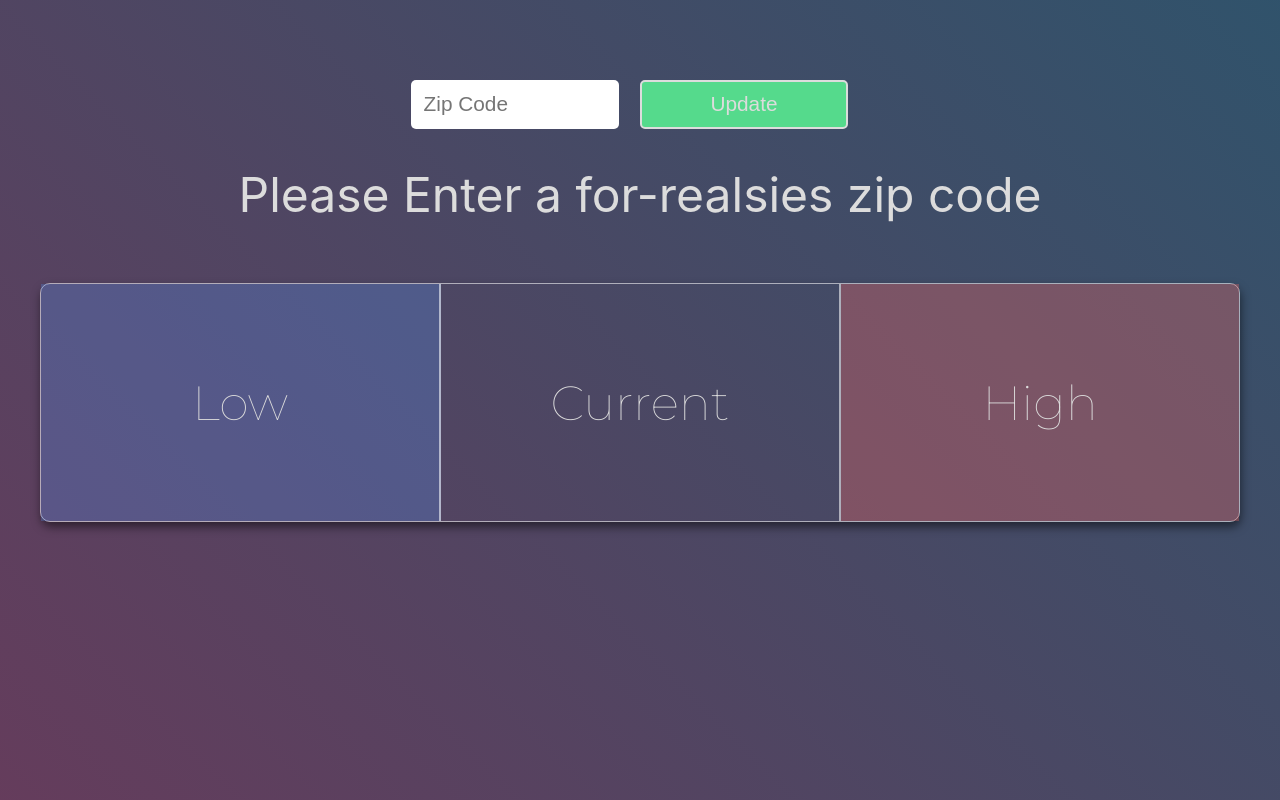
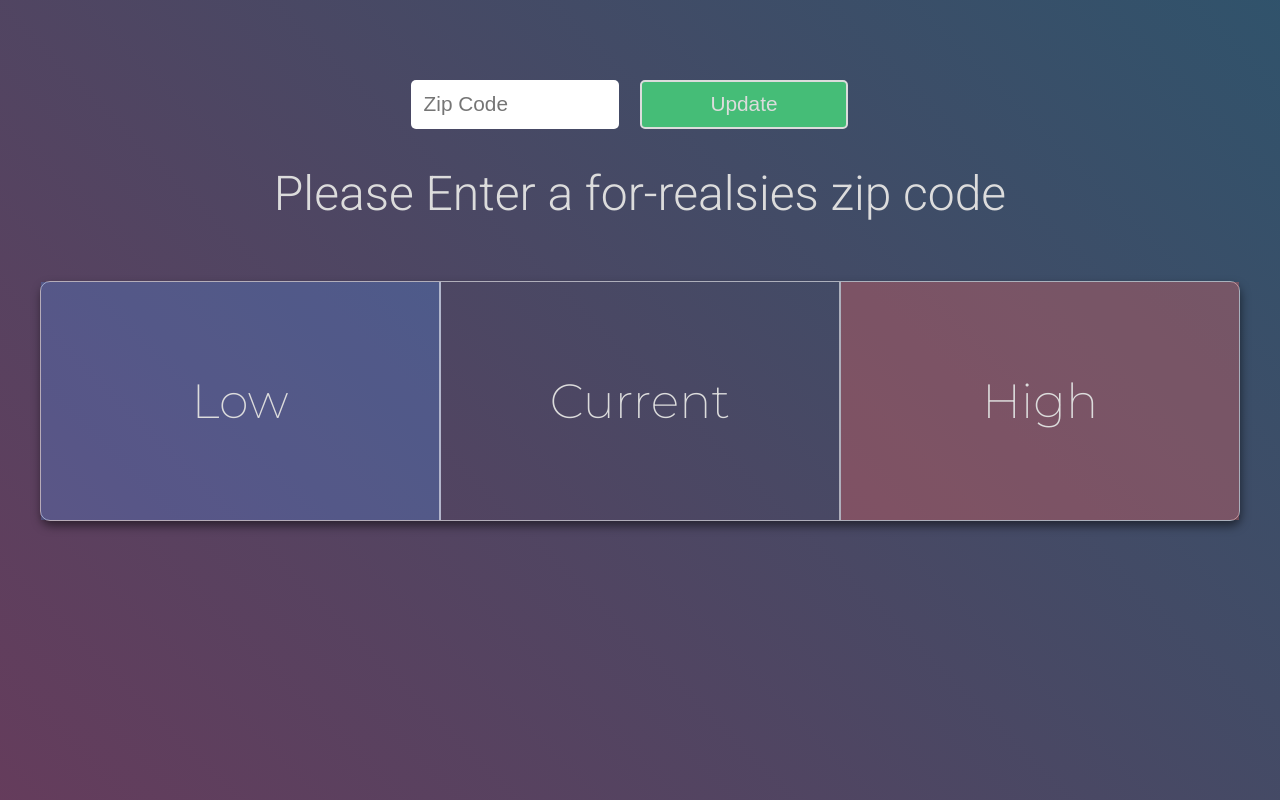
Before and after one commit to LastOneAwake/eOnlineCodeSample, a React (Create React App) app: page / in a window 1280 px wide. Built offline with nearby package versions, Linux system fonts and the light colour scheme.

Commit message:
clean up. I also noticed that on multiple invalid attempts there's no indicator of multiple failures, I'm gonna have to add something in the morning to bring it to the users attention

```diff
--- a/src/SCSS/weatherAppStyle.scss
+++ b/src/SCSS/weatherAppStyle.scss
@@ -1,15 +1,15 @@
-@import url('https://fonts.googleapis.com/css2?family=Montserrat:wght@100&family=Roboto:wght@300;400&display=swap');
+@import url('https://fonts.googleapis.com/css2?family=Montserrat:wght@200&family=Roboto:wght@300&display=swap');
 
 
 @keyframes bgCycle {
   0% {
-    background-position: 0% 100%;
+    background-position: 0 100%;
   }
   50% {
     background-position: 100% 25%;
   }
   100% {
-    background-position: 0% 100%;
+    background-position: 0 100%;
   }
 }
 
@@ -67,6 +67,8 @@ $lightBorderColor: rgba(255, 255, 255, 0.56);
     display: flex;
     font-size: 3em;
     color: $lightText;
+    font-family: 'Roboto', sans-serif;
+    font-weight: 300;
   }
 
   #desc {
@@ -112,7 +114,7 @@ $lightBorderColor: rgba(255, 255, 255, 0.56);
       box-sizing: border-box;
 
       .temperatureText {
-        font-family: 'Montserrat';
+        font-family: 'Montserrat', sans-serif;
       }
 
       .actualTemp {
@@ -139,7 +141,7 @@ $lightBorderColor: rgba(255, 255, 255, 0.56);
 
     form {
       label {
-        font-family: "Lato";
+        font-family: "Montserrat", sans-serif;
         font-size: .8em;
       }
 
@@ -147,6 +149,7 @@ $lightBorderColor: rgba(255, 255, 255, 0.56);
         margin-top: .25em;
         display: flex;
         flex-direction: row;
+        font-family: 'Roboto', sans-serif;
 
         > * {
           padding: .5em;
@@ -179,14 +182,15 @@ $lightBorderColor: rgba(255, 255, 255, 0.56);
 
         button {
           cursor: pointer;
-          background: #55da8c;
+          background: #45bd77;
           font-weight: 400;
           color: $lightText;
           border: solid 2px $lightText;
           box-sizing: border-box;
           outline: none;
-          transition: text-shadow .3s, background .2s, border-color .2s;
+          text-shadow: 1px 1px 2px rgba(0, 0, 0, 0);
 
+          transition: text-shadow .3s, background .3s, border-color .3s;
           &:hover {
             text-shadow: 1px 1px 2px rgba(0, 0, 0, 0.5);
             background: #4ec780;
--- a/src/components/InputHolder.js
+++ b/src/components/InputHolder.js
@@ -1,10 +1,14 @@
-import React, {useState} from 'react';
+import React, {useState, useRef, useEffect} from 'react';
 
 /**
  *
  */
 export default function InputHolder({fetchWeatherData, validZip}) {
     const [inputValue, updateInputValue] = useState('');
+    const inputRef = useRef(null);
+    useEffect(() => {
+        inputRef.current.focus();
+    }, []);
 
     function onSubmit(e) {
         e.preventDefault();
@@ -29,6 +33,7 @@ export default function InputHolder({fetchWeatherData, validZip}) {
                         name={'zipInput'}
                         type={'text'}
                         value={inputValue}
+                        ref={inputRef}
                         onChange={e => {
                             let val = e.target.value;
                             if (val.length > 5) {
```
